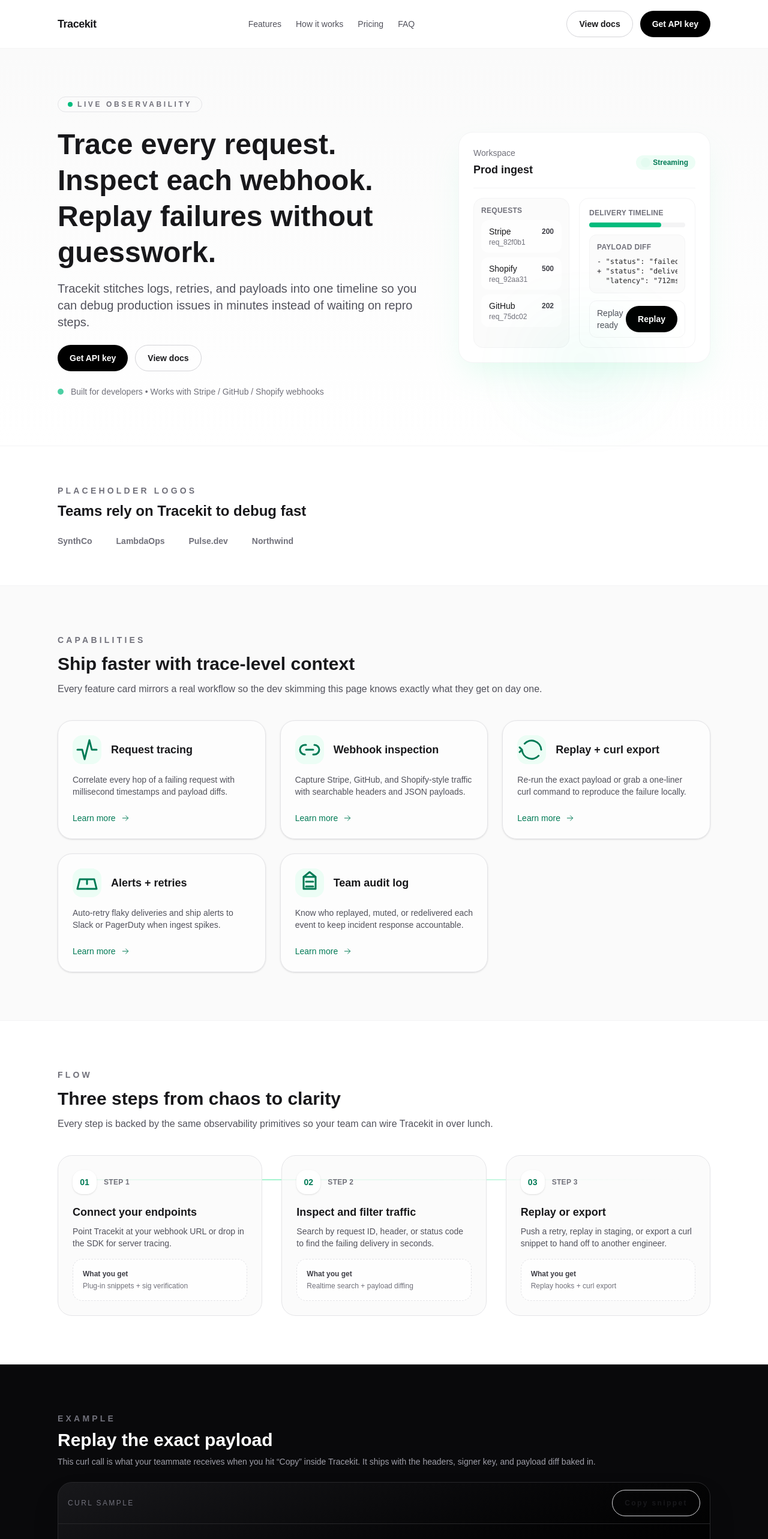
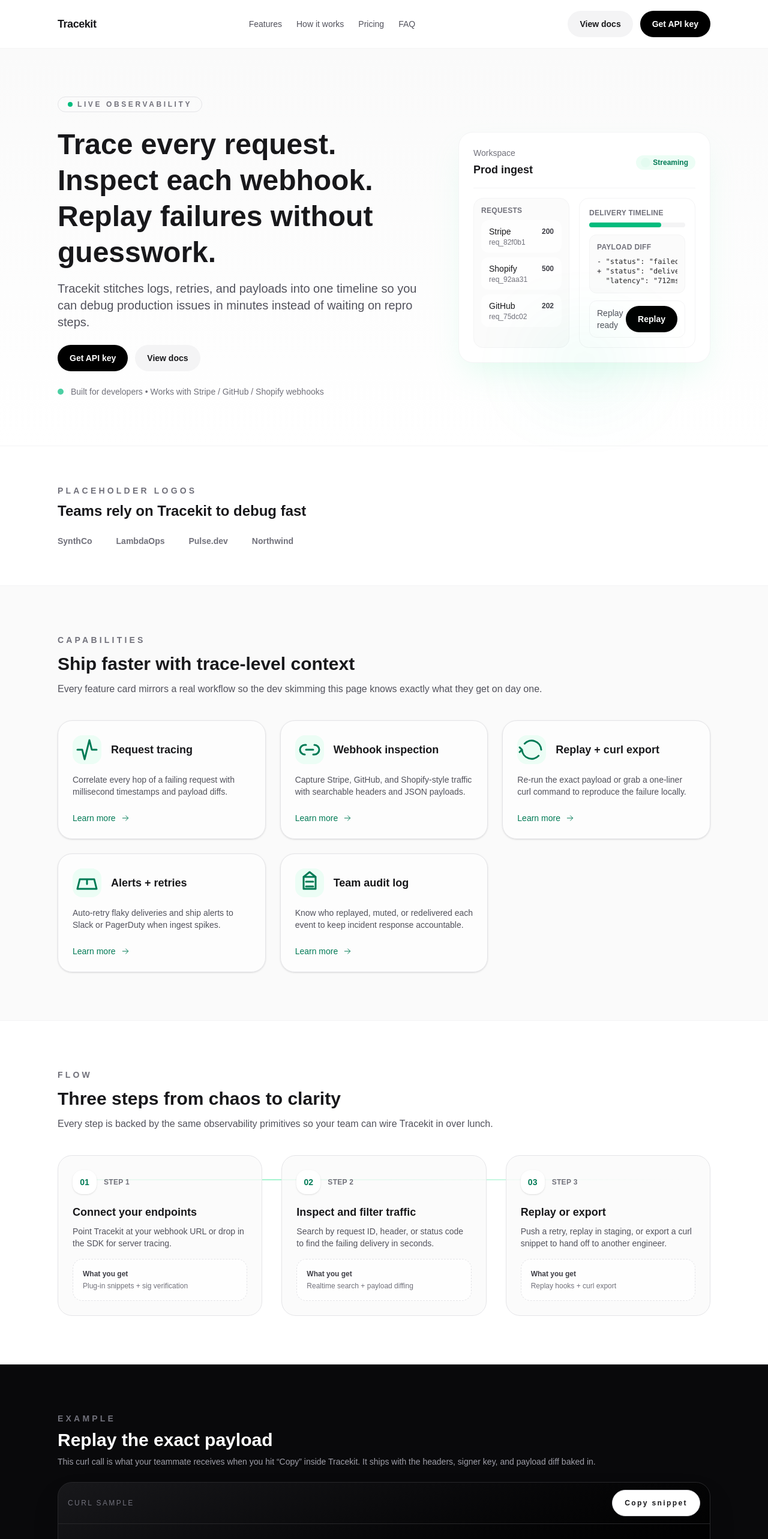
Before and after one commit to Ali-Topal/Tracekit, a Next.js app: page / in a window 1280 px wide. Shown: the top 2566 px of the page at 60% size. Built offline with nearby package versions, Linux system fonts and the light colour scheme.

Commit message:
fix: improve button contrast

```diff
--- a/src/components/sections/FinalCtaSection.tsx
+++ b/src/components/sections/FinalCtaSection.tsx
@@ -15,7 +15,7 @@ export function FinalCtaSection() {
         </p>
         <div className="flex flex-wrap justify-center gap-3">
           <Button>Get API key</Button>
-          <Button variant="ghost">View docs</Button>
+          <Button variant="secondary">View docs</Button>
         </div>
       </Container>
     </section>
--- a/src/components/sections/HeaderSection.tsx
+++ b/src/components/sections/HeaderSection.tsx
@@ -59,7 +59,7 @@ export function HeaderSection() {
         </a>
         <nav className="hidden items-center gap-6 md:flex">{renderLinks()}</nav>
         <div className="hidden items-center gap-3 md:flex">
-          <Button variant="ghost">View docs</Button>
+          <Button variant="secondary">View docs</Button>
           <Button>Get API key</Button>
         </div>
         <button
@@ -117,7 +117,7 @@ export function HeaderSection() {
               </div>
               <div className="flex flex-col gap-3">{renderLinks("text-base")}</div>
               <div className="flex flex-col gap-3">
-                <Button variant="ghost" onClick={closeMenu}>
+                <Button variant="secondary" onClick={closeMenu}>
                   View docs
                 </Button>
                 <Button onClick={closeMenu}>Get API key</Button>
--- a/src/components/sections/HeroSection.tsx
+++ b/src/components/sections/HeroSection.tsx
@@ -30,7 +30,7 @@ export function HeroSection() {
           </div>
           <div className="flex flex-wrap gap-3">
             <Button>Get API key</Button>
-            <Button variant="ghost">View docs</Button>
+            <Button variant="secondary">View docs</Button>
           </div>
           <p className="flex items-center gap-3 text-sm font-medium text-zinc-500">
             <span className="inline-flex h-2.5 w-2.5 animate-pulse rounded-full bg-emerald-500" />
--- a/src/components/sections/PricingSection.tsx
+++ b/src/components/sections/PricingSection.tsx
@@ -45,10 +45,7 @@ export function PricingSection() {
                   </li>
                 ))}
               </ul>
-              <Button
-                className="mt-8 w-full"
-                variant={tier.highlighted ? "primary" : "ghost"}
-              >
+              <Button className="mt-8 w-full" variant={tier.highlighted ? "primary" : "secondary"}>
                 {tier.highlighted ? "Start Pro trial" : "Talk to us"}
               </Button>
             </article>
--- a/src/components/ui/button.tsx
+++ b/src/components/ui/button.tsx
@@ -2,7 +2,7 @@ import { cn } from "@/lib/cn";
 import type { ButtonHTMLAttributes } from "react";
 import { forwardRef } from "react";
 
-type ButtonVariant = "primary" | "secondary" | "ghost";
+type ButtonVariant = "primary" | "secondary" | "ghost" | "inverted";
 
 const baseClasses =
   "inline-flex h-11 items-center justify-center gap-2 rounded-full px-5 text-sm font-semibold transition-colors focus-visible:outline focus-visible:outline-2 focus-visible:outline-offset-2 disabled:opacity-60 disabled:pointer-events-none";
@@ -13,7 +13,9 @@ const variantClasses: Record<ButtonVariant, string> = {
   secondary:
     "bg-zinc-100 text-zinc-900 hover:bg-zinc-200 focus-visible:outline-zinc-500 dark:bg-zinc-900 dark:text-zinc-100 dark:hover:bg-zinc-800",
   ghost:
-    "border border-zinc-300 bg-transparent text-zinc-900 hover:bg-zinc-50 focus-visible:outline-zinc-300 dark:border-zinc-700 dark:text-zinc-100 dark:hover:bg-zinc-800/40",
+    "border border-zinc-300 bg-white text-zinc-900 hover:border-zinc-400 hover:bg-zinc-50 focus-visible:outline-zinc-400 dark:border-zinc-700 dark:bg-transparent dark:text-zinc-100 dark:hover:bg-zinc-800/60",
+  inverted:
+    "bg-white text-zinc-900 hover:bg-zinc-100 focus-visible:outline-zinc-200 dark:bg-zinc-900 dark:text-white dark:hover:bg-zinc-800",
 };
 
 export type ButtonProps = ButtonHTMLAttributes<HTMLButtonElement> & {
```
